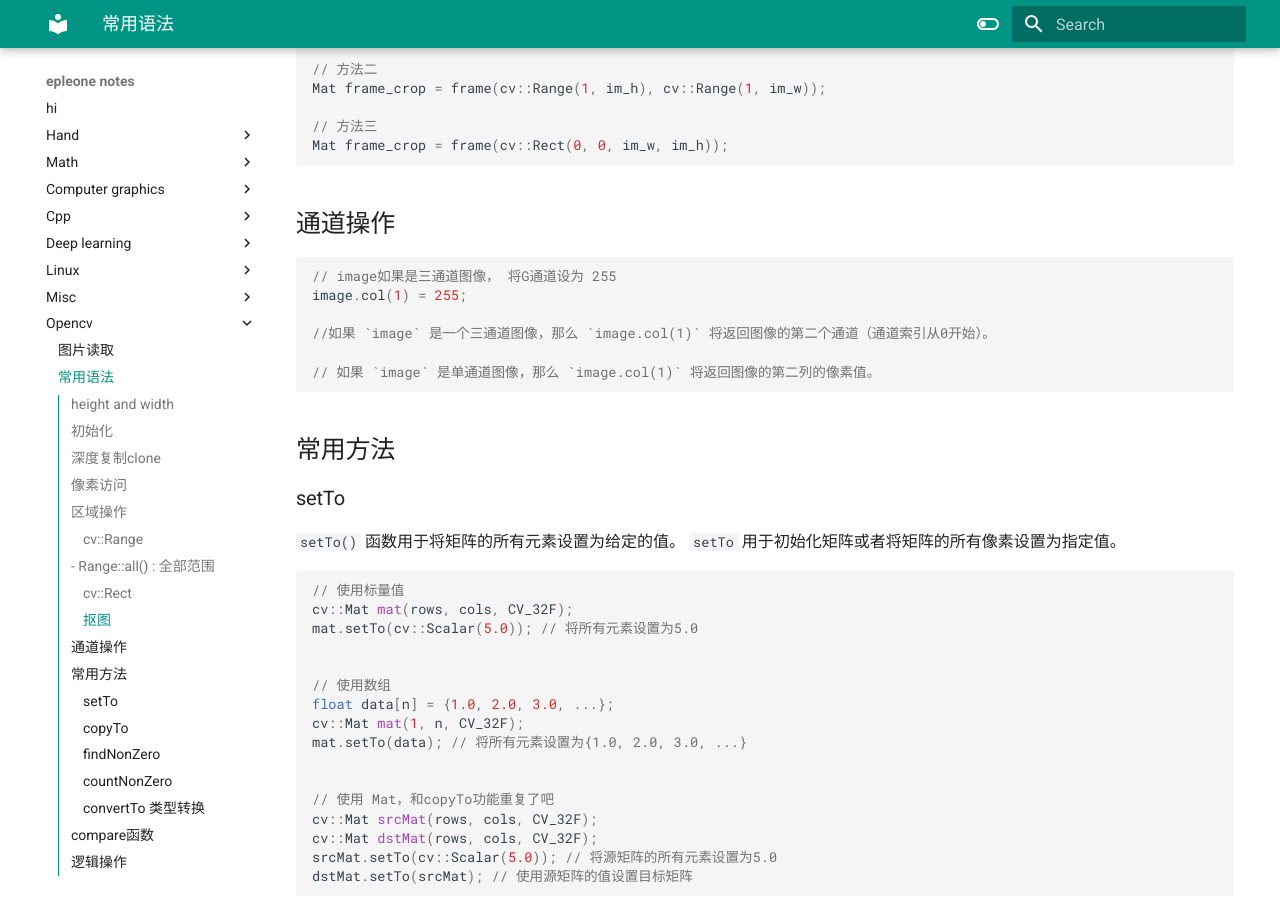
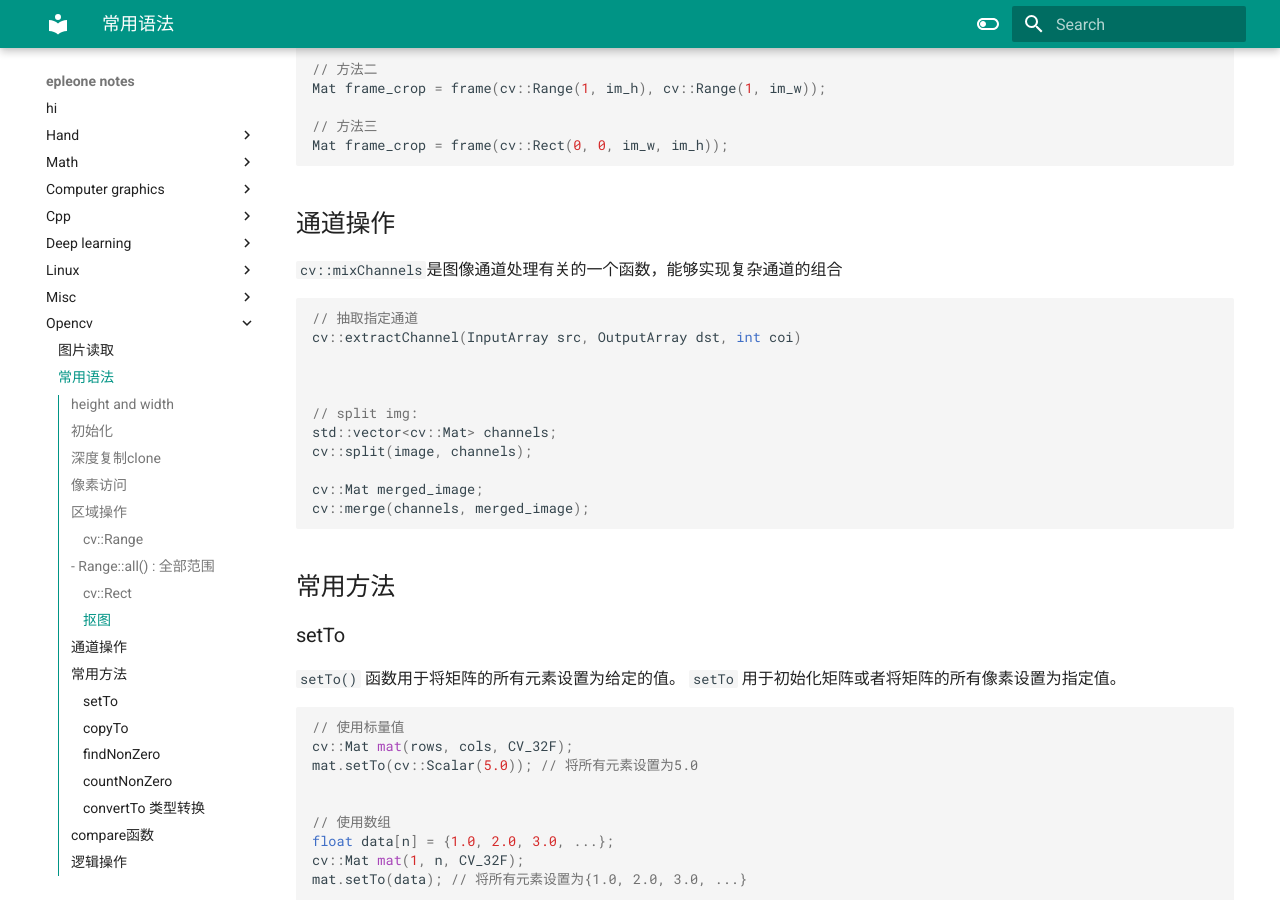
Before and after one commit to epleone/notes, an MkDocs documentation site: the page built from docs/opencv/常用语法.md, in a window 1280 px wide and 900 px high, scrolled down 3608 px. Built offline with MkDocs 1.6.1 and Material for MkDocs 9.7.7, drawn with Linux system fonts in a browser that asks for light colours.

Commit message:
update notes

````diff
--- a/docs/opencv/常用语法.md
+++ b/docs/opencv/常用语法.md
@@ -222,14 +222,24 @@ Mat frame_crop = frame(cv::Rect(0, 0, im_w, im_h));
 
 ## 通道操作
 
-``` c++
 
-// image如果是三通道图像， 将G通道设为 255
-image.col(1) = 255;
+`cv::mixChannels`是图像通道处理有关的一个函数，能够实现复杂通道的组合
 
-//如果 `image` 是一个三通道图像，那么 `image.col(1)` 将返回图像的第二个通道（通道索引从0开始）。
 
-// 如果 `image` 是单通道图像，那么 `image.col(1)` 将返回图像的第二列的像素值。
+
+```  c++
+// 抽取指定通道
+cv::extractChannel(InputArray src, OutputArray dst, int coi)
+
+
+
+// split img:
+std::vector<cv::Mat> channels;
+cv::split(image, channels);
+
+cv::Mat merged_image;
+cv::merge(channels, merged_image);
+
 ```
 
 ## 常用方法
````
Also changed, not shown: docs/misc/Obsidian tips.md (+5 -0 lines), docs/misc/Obsidian 插件.md (+10 -0 lines), docs/misc/Obsidian 部署到github.md (+4 -2 lines), docs/misc/Windows bash.md (+6 -2 lines).
